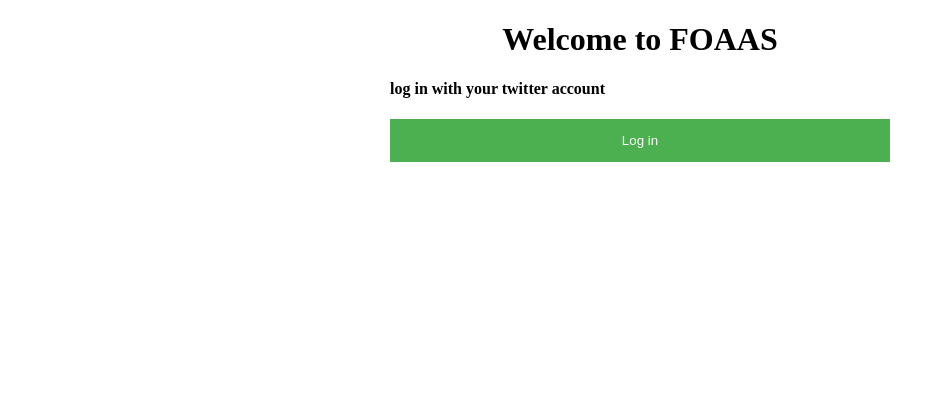
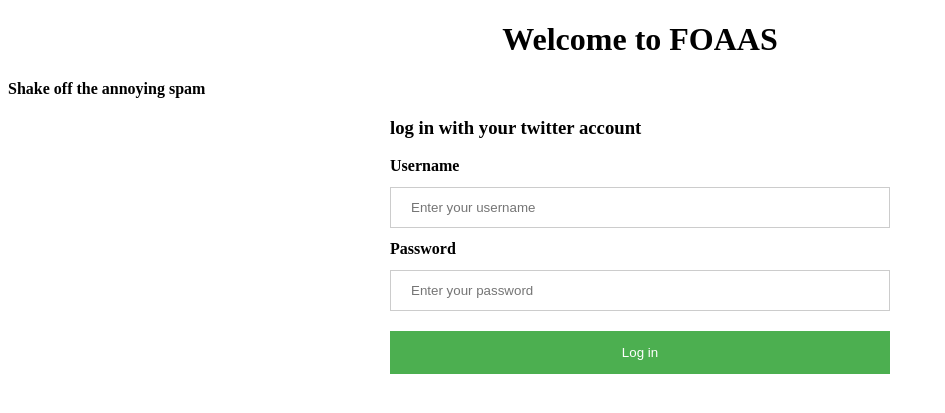
Before and after one commit to mikines/FOAAS, a Django app: page // in a window 1280 px wide. Shown: the top 413 px of the page, without its empty margins (0-945 px from the left). Run offline with Django 3.2, Linux system fonts and the light colour scheme; parts of the project's set-up code (start-up, migrations or seed data) failed here and were passed over; some libraries are stand-ins or nearby versions.

Commit message:
Update login.html

```diff
--- a/FOASS/fuckoff/templates/login.html
+++ b/FOASS/fuckoff/templates/login.html
@@ -3,22 +3,23 @@
 <title>FOAAS</title>
 {% load staticfiles %}
 <head>
-<link rel=stylesheet type=text/css href={% static "style.css" %} />
+<link type=text/css href={% static "style.css" %} rel=stylesheet />
 </head>
 
 <body>
 <h1>Welcome to FOAAS</h1>
+<h2>Shake off the annoying spam </h2>
 
 <p id="demo"></p>
 <div id=login>
 {{ message }}
-<h2>log in with your twitter account</h2>
-<!--
+<h3>log in with your twitter account</h3>
+
 	<label><b>Username</b></label>
 	<input id=username type=text placeholder="Enter your username">
 	<label><b>Password</b></label>
 	<input id=password type=password placeholder="Enter your password">
--->
+
 	<form method=post>{% csrf_token %}<button type="submit">Log in</button></form>
 </div>
 
```
